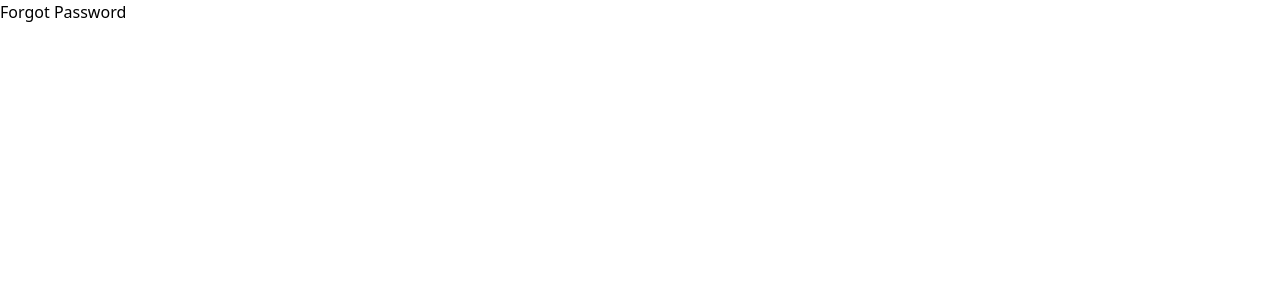
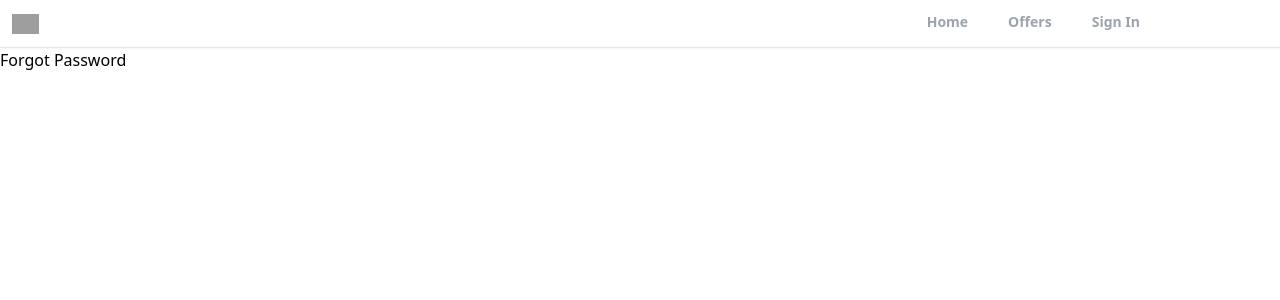
Before and after one commit to yokanho/realtor-clone, a React (Create React App) app: page /forgot-password in a window 1280 px wide. Shown: the top 300 px of the page. Built offline with nearby package versions, Linux system fonts and the light colour scheme; grey boxes are pictures that could not be loaded.

Commit message:
create the header component

```diff
--- a/public/index.html
+++ b/public/index.html
@@ -10,34 +10,11 @@
       content="Web site created using create-react-app"
     />
     <link rel="apple-touch-icon" href="%PUBLIC_URL%/logo192.png" />
-    <!--
-      manifest.json provides metadata used when your web app is installed on a
-      user's mobile device or desktop. See https://developers.google.com/web/fundamentals/web-app-manifest/
-    -->
     <link rel="manifest" href="%PUBLIC_URL%/manifest.json" />
-    <!--
-      Notice the use of %PUBLIC_URL% in the tags above.
-      It will be replaced with the URL of the `public` folder during the build.
-      Only files inside the `public` folder can be referenced from the HTML.
-
-      Unlike "/favicon.ico" or "favicon.ico", "%PUBLIC_URL%/favicon.ico" will
-      work correctly both with client-side routing and a non-root public URL.
-      Learn how to configure a non-root public URL by running `npm run build`.
-    -->
-    <title>React App</title>
+    <title>Realtor Clone React</title>
   </head>
   <body>
     <noscript>You need to enable JavaScript to run this app.</noscript>
     <div id="root"></div>
-    <!--
-      This HTML file is a template.
-      If you open it directly in the browser, you will see an empty page.
-
-      You can add webfonts, meta tags, or analytics to this file.
-      The build step will place the bundled scripts into the <body> tag.
-
-      To begin the development, run `npm start` or `yarn start`.
-      To create a production bundle, use `npm run build` or `yarn build`.
-    -->
   </body>
 </html>
--- a/src/App.js
+++ b/src/App.js
@@ -5,11 +5,13 @@ import Offers from "./pages/Offers";
 import Profile from "./pages/Profile";
 import SignIn from "./pages/SignIn";
 import SignUp from "./pages/SignUp";
+import Header from "./components/Header";
 
 function App() {
   return (
     <>
       <Router>
+        <Header />
         <Routes>
           <Route path="/" element={<Home />}></Route>
           <Route path="/profile" element={<Profile />}></Route>
--- /dev/null
+++ b/src/components/Header.jsx
@@ -0,0 +1,54 @@
+import React from "react";
+import { useLocation, useNavigate } from "react-router-dom";
+
+export default function Header() {
+  const location = useLocation();
+  const navigate = useNavigate();
+  function pathMathRoute(route) {
+    if (route === location.pathname) {
+      return true;
+    }
+  }
+  return (
+    <div className="bg-white border-b shadow-sm sticky top-0 z-50">
+      <header className="flex justify-between items-center px-3 max-w-6xl max-auto">
+        <div>
+          <img
+            src="https://static.rdc.moveaws.com/images/logos/rdc-logo-default.svg"
+            alt="logo"
+            className="h-5 cursor-pointer"
+            onClick={() => navigate("/")}
+          />
+        </div>
+        <div>
+          <ul className="flex space-x-10">
+            <li
+              className={`cursor-pointer py-3 text-sm font-semibold text-gray-400 border-b-[3px] border-b-transparent ${
+                pathMathRoute("/") && "text-black border-b-red-500"
+              }`}
+              onClick={() => navigate("/")}
+            >
+              Home
+            </li>
+            <li
+              className={`cursor-pointer py-3 text-sm font-semibold text-gray-400 border-b-[3px] border-b-transparent ${
+                pathMathRoute("/offers") && "text-black border-b-red-500"
+              }`}
+              onClick={() => navigate("/offers")}
+            >
+              Offers
+            </li>
+            <li
+              className={`cursor-pointer py-3 text-sm font-semibold text-gray-400 border-b-[3px] border-b-transparent ${
+                pathMathRoute("/sign-in") && "text-black border-b-red-500"
+              }`}
+              onClick={() => navigate("/sign-in")}
+            >
+              Sign In
+            </li>
+          </ul>
+        </div>
+      </header>
+    </div>
+  );
+}
```
